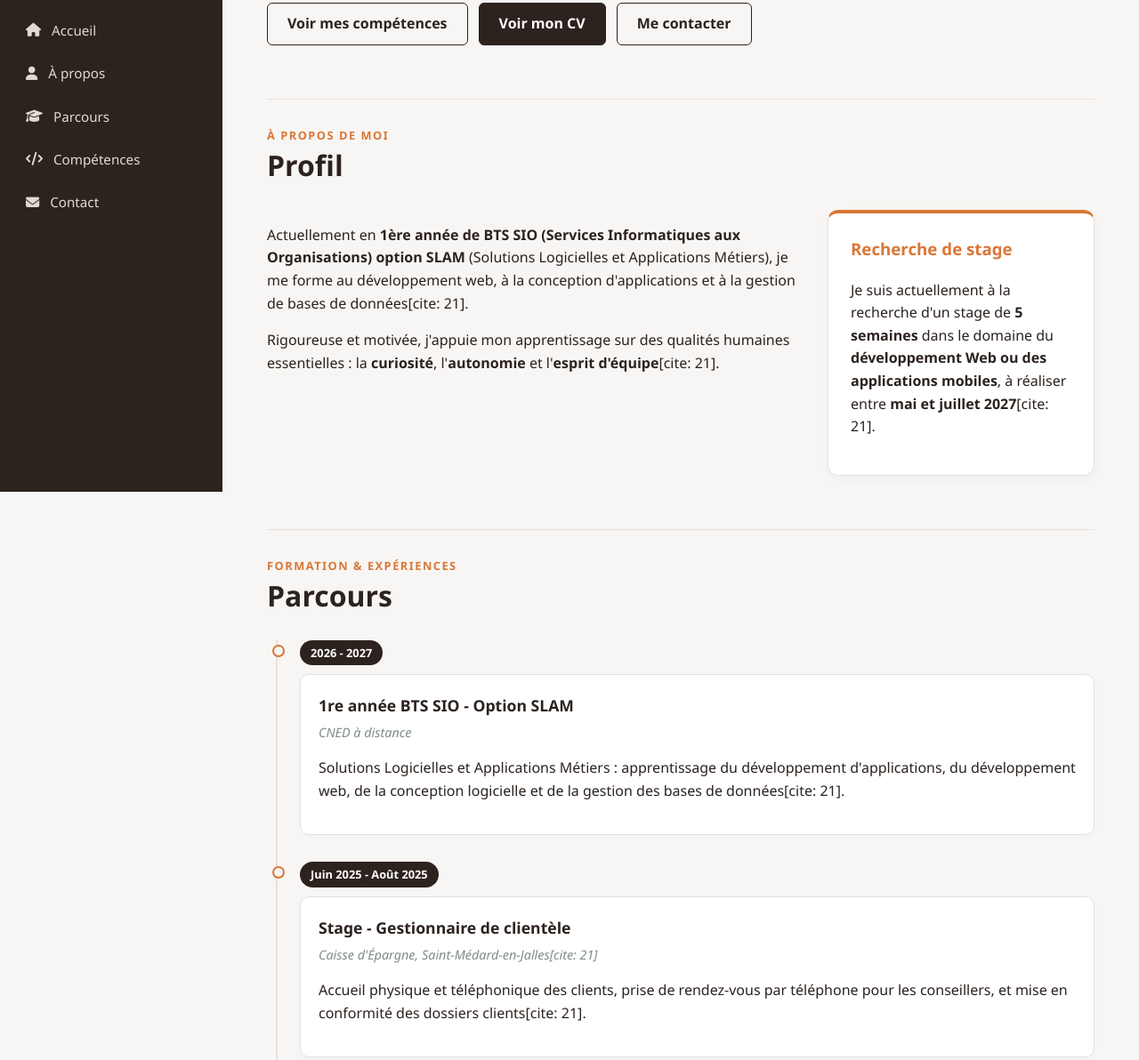
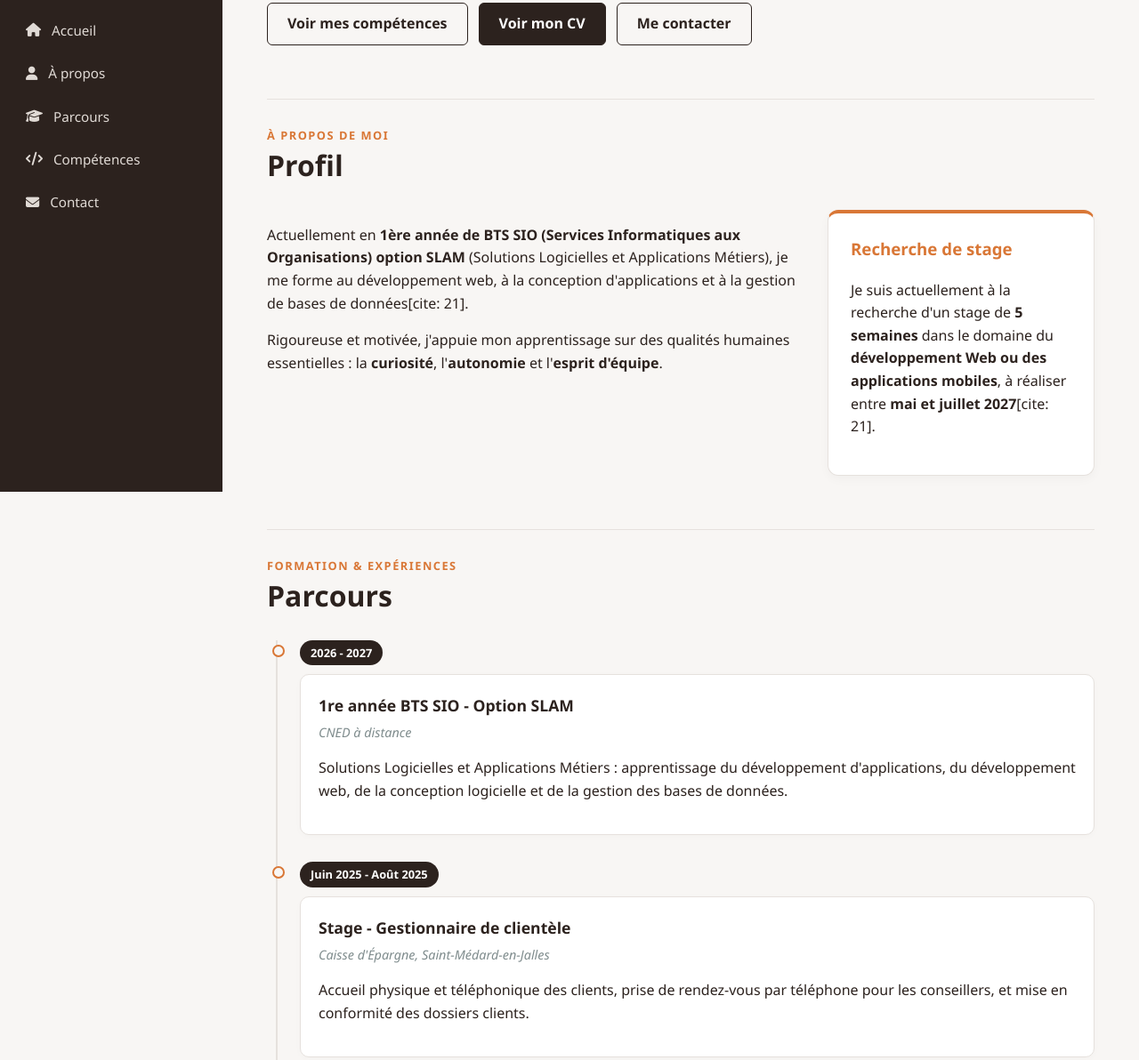
Before and after one commit to c-dambrine/Portfolio, a plain HTML site: page index.html in a window 1280 px wide. Shown: the part 247-1439 px from the top of the page at 89% size. Drawn offline with nearby package versions, Linux system fonts and the light colour scheme.

Commit message:
Modifications

```diff
--- a/index.html
+++ b/index.html
@@ -283,7 +283,7 @@
             <div class="profil-grid">
                 <div>
                     <p>Actuellement en <strong>1ère année de BTS SIO (Services Informatiques aux Organisations) option SLAM</strong> (Solutions Logicielles et Applications Métiers), je me forme au développement web, à la conception d'applications et à la gestion de bases de données[cite: 21].</p>
-                    <p>Rigoureuse et motivée, j'appuie mon apprentissage sur des qualités humaines essentielles : la <strong>curiosité</strong>, l'<strong>autonomie</strong> et l'<strong>esprit d'équipe</strong>[cite: 21].</p>
+                    <p>Rigoureuse et motivée, j'appuie mon apprentissage sur des qualités humaines essentielles : la <strong>curiosité</strong>, l'<strong>autonomie</strong> et l'<strong>esprit d'équipe</strong>.</p>
                 </div>
                 <div class="stage-box">
                     <h3>Recherche de stage</h3>
@@ -303,7 +303,7 @@
                     <div class="timeline-content">
                         <h3>1re année BTS SIO - Option SLAM</h3>
                         <h4>CNED à distance</h4>
-                        <p>Solutions Logicielles et Applications Métiers : apprentissage du développement d'applications, du développement web, de la conception logicielle et de la gestion des bases de données[cite: 21].</p>
+                        <p>Solutions Logicielles et Applications Métiers : apprentissage du développement d'applications, du développement web, de la conception logicielle et de la gestion des bases de données.</p>
                     </div>
                 </div>
 
@@ -311,8 +311,8 @@
                     <span class="date-badge">Juin 2025 - Août 2025</span>
                     <div class="timeline-content">
                         <h3>Stage - Gestionnaire de clientèle</h3>
-                        <h4>Caisse d'Épargne, Saint-Médard-en-Jalles[cite: 21]</h4>
-                        <p>Accueil physique et téléphonique des clients, prise de rendez-vous par téléphone pour les conseillers, et mise en conformité des dossiers clients[cite: 21].</p>
+                        <h4>Caisse d'Épargne, Saint-Médard-en-Jalles</h4>
+                        <p>Accueil physique et téléphonique des clients, prise de rendez-vous par téléphone pour les conseillers, et mise en conformité des dossiers clients.</p>
                     </div>
                 </div>
 
@@ -416,8 +416,8 @@
             </div>
             <div class="contact-grid">
                 <div class="contact-info">
-                    <div style="margin-bottom: 12px;"><strong>Téléphone : </strong><br>06 41 35 15 90[cite: 21]</div>
-                    <div style="margin-bottom: 12px;"><strong>Email : </strong><br>c.e.dambrine@gmail.com[cite: 21]</div>
+                    <div style="margin-bottom: 12px;"><strong>Téléphone : </strong><br>06 41 35 15 90</div>
+                    <div style="margin-bottom: 12px;"><strong>Email : </strong><br>c.e.dambrine@gmail.com</div>
                     <div>
                         <strong>Réseaux : </strong><br>
                         <a href="https://github.com" target="_blank" style="color:var(--secondary); font-weight:bold; text-decoration:none;"><i class="fa-brands fa-github"></i> Profil GitHub</a>
```
